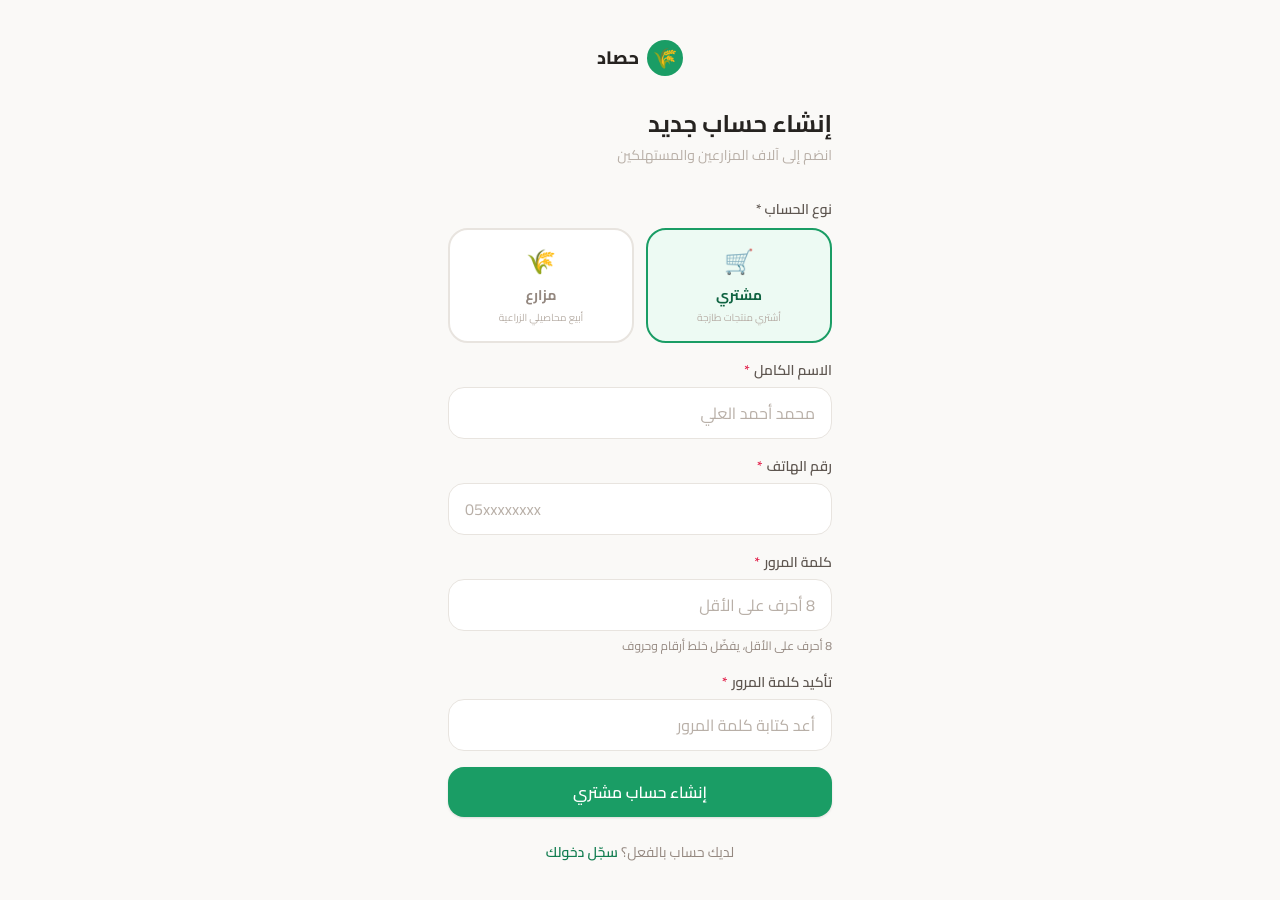
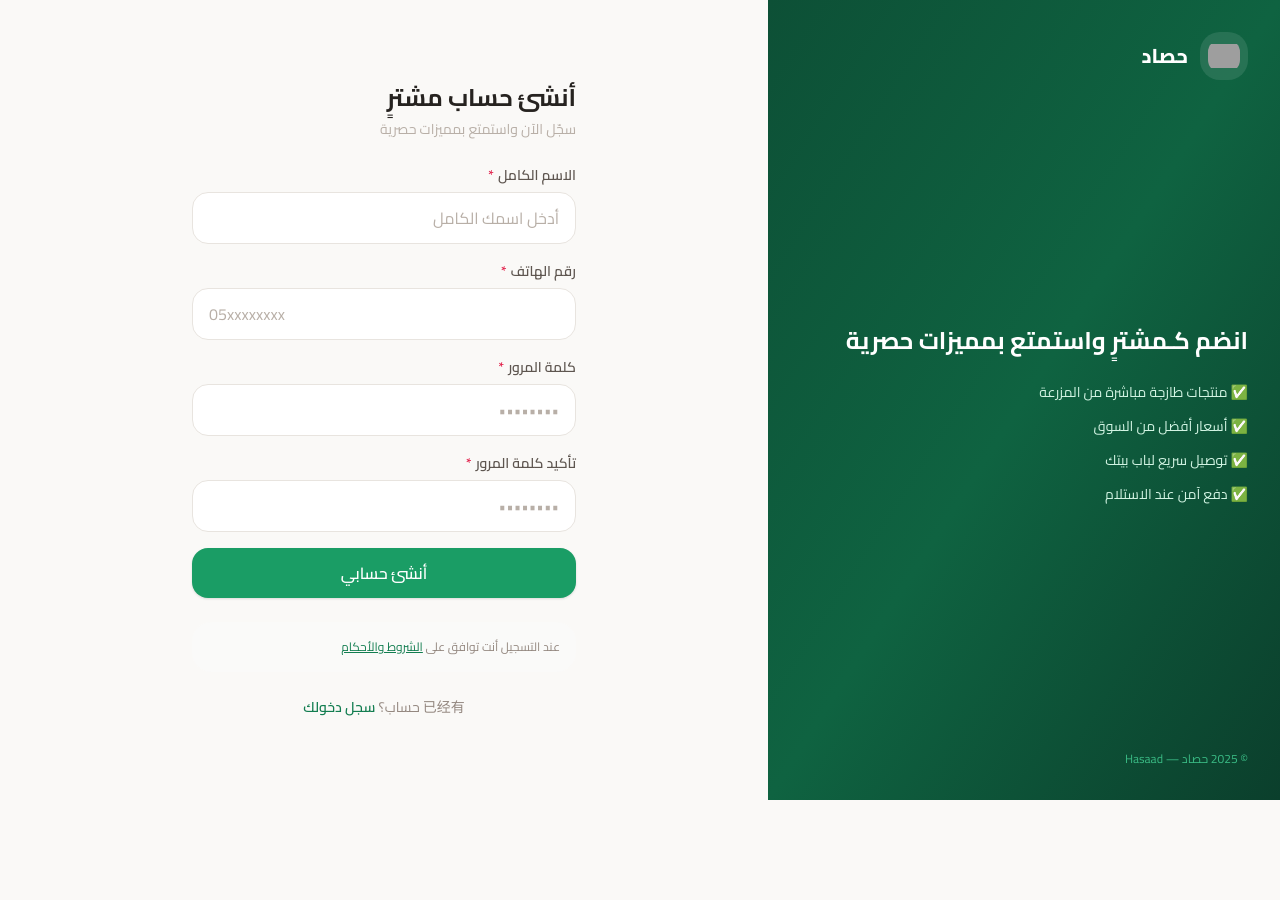
Before and after one commit to ahmadeiss/Farmer, a Next.js app in the folder frontend/: page /register in a window 1280 px wide. Shown: the top 900 px of the page. After the commit the page ends 800 px from the top, so only its background shows below. Built offline with nearby package versions, Linux system fonts and the light colour scheme; no server answers; grey boxes are pictures that could not be loaded.

Commit message:
v1.2 frontend

```diff
--- a/frontend/src/app/login/page.tsx
+++ b/frontend/src/app/login/page.tsx
@@ -79,20 +79,33 @@ function LoginPageContent() {
 
   return (
     <div className="min-h-screen bg-surface-warm flex">
-      {/* Left decorative panel – hidden on mobile */}
-      <div className="hidden lg:flex lg:w-2/5 bg-forest-800 flex-col justify-between p-10">
-        <Link href="/" className="flex items-center gap-3">
+      {/* Left panel with logo background */}
+      <div className="hidden lg:flex lg:w-2/5 bg-gradient-to-br from-forest-800 via-forest-700 to-forest-900 flex-col justify-between p-8 relative overflow-hidden">
+        {/* Background pattern */}
+        <div className="absolute inset-0 opacity-10">
+          <div className="absolute inset-0" style={{
+            backgroundImage: `url('https://res.cloudinary.com/dutilondd/image/upload/v1777122878/logo_hasaad_v8s05t.png')`,
+            backgroundSize: '40%',
+            backgroundRepeat: 'no-repeat',
+            backgroundPosition: 'center',
+            filter: 'blur(2px)',
+          }} />
+        </div>
+
+        <div className="relative">
+          <Link href="/" className="flex items-center gap-3">
             <Image
               src="https://res.cloudinary.com/dutilondd/image/upload/v1777122878/logo_hasaad_v8s05t.png"
               alt="حصاد"
-              width={40}
-              height={40}
-              className="w-10 h-10 rounded-xl object-contain bg-white/10"
+              width={48}
+              height={48}
+              className="w-12 h-12 rounded-xl object-contain bg-white/10 p-2"
             />
-            <span className="text-white font-extrabold text-lg">حصاد</span>
+            <span className="text-white font-extrabold text-xl">حصاد</span>
           </Link>
+        </div>
 
-        <div className="space-y-3">
+        <div className="relative space-y-4">
           {[
             { icon: "🌾", text: "منتجات طازجة مباشرة من المزرعة" },
             { icon: "💵", text: "الدفع عند الاستلام — لا مخاطرة" },
@@ -105,7 +118,7 @@ function LoginPageContent() {
           ))}
         </div>
 
-        <p className="text-forest-400 text-xs">© 2025 حصاد — Hasaad</p>
+        <p className="relative text-forest-400 text-xs">© 2025 حصاد — Hasaad</p>
       </div>
 
       {/* Right form panel */}
@@ -116,9 +129,9 @@ function LoginPageContent() {
             <Image
               src="https://res.cloudinary.com/dutilondd/image/upload/v1777122878/logo_hasaad_v8s05t.png"
               alt="حصاد"
-              width={36}
-              height={36}
-              className="w-9 h-9 rounded-xl object-contain bg-forest-500 p-1"
+              width={40}
+              height={40}
+              className="w-10 h-10 rounded-xl object-contain bg-forest-500 p-1.5"
             />
             <span className="font-extrabold text-stone-900 text-lg">حصاد</span>
           </Link>
--- a/frontend/src/app/register/page.tsx
+++ b/frontend/src/app/register/page.tsx
@@ -3,6 +3,7 @@
 import { Suspense, useState } from "react";
 import { useRouter, useSearchParams } from "next/navigation";
 import Link from "next/link";
+import Image from "next/image";
 import { useForm } from "react-hook-form";
 import { zodResolver } from "@hookform/resolvers/zod";
 import { z } from "zod";
@@ -12,50 +13,47 @@ import { useAuthStore } from "@/store/authStore";
 import { useGuestOnly } from "@/hooks/useAuthGuard";
 import Button from "@/components/ui/Button";
 import Input from "@/components/ui/Input";
+import type { User } from "@/types";
 
 const schema = z.object({
-  full_name: z.string().min(3, "الاسم يجب أن يكون 3 أحرف على الأقل"),
-  phone: z.string().min(7, "رقم هاتف غير صالح"),
-  password: z.string().min(8, "كلمة المرور يجب أن تكون 8 أحرف على الأقل"),
+  full_name: z.string().min(3, "الاسم الكامل يجب أن يكون 3 أحرف على الأقل"),
+  phone: z.string().min(9, "رقم الهاتف يجب أن يكون 9 أرقام"),
+  password: z.string().min(6, "كلمة المرور يجب أن تكون 6 أحرف على الأقل"),
   password_confirm: z.string(),
-  role: z.enum(["farmer", "buyer"]),
-}).refine((d) => d.password === d.password_confirm, {
-  message: "كلمتا المرور غير متطابقتان",
+}).refine((data) => data.password === data.password_confirm, {
+  message: "كلمات المرور غير متطابقة",
   path: ["password_confirm"],
 });
 
 type FormData = z.infer<typeof schema>;
 
 export default function RegisterPage() {
+  const searchParams = useSearchParams();
+  const role = searchParams.get("role") || "buyer";
+
   return (
     <Suspense fallback={<div className="min-h-screen bg-surface-warm" />}>
-      <RegisterPageContent />
+      <RegisterPageContent role={role} />
     </Suspense>
   );
 }
 
-function RegisterPageContent() {
+function RegisterPageContent({ role }: { role: string }) {
   const router = useRouter();
-  const searchParams = useSearchParams();
-  const defaultRole = (searchParams.get("role") as "farmer" | "buyer") || "buyer";
   const { setAuth } = useAuthStore();
   const [isLoading, setIsLoading] = useState(false);
 
-  // ALL hooks must be called unconditionally before any early return (Rules of Hooks)
   const {
     register,
     handleSubmit,
-    watch,
     formState: { errors },
   } = useForm<FormData>({
     resolver: zodResolver(schema),
-    defaultValues: { role: defaultRole },
+    defaultValues: { full_name: "", phone: "", password: "", password_confirm: "" },
   });
 
-  const role = watch("role");
+  const { mounted, isAuthenticated } = useGuestOnly();
 
-  // Redirect to dashboard if already logged in
-  const { mounted, isAuthenticated } = useGuestOnly();
   if (!mounted || isAuthenticated) {
     return (
       <div className="min-h-screen bg-surface-warm flex items-center justify-center">
@@ -64,69 +62,101 @@ function RegisterPageContent() {
     );
   }
 
+  const roleLabel = role === "farmer" ? "مزارع" : "مشترٍ";
+
   const onSubmit = async (data: FormData) => {
     setIsLoading(true);
     try {
-      const { password_confirm, ...payload } = data;
+      const payload = {
+        full_name: data.full_name,
+        phone: data.phone,
+        password: data.password,
+        password_confirm: data.password_confirm,
+        role,
+      };
       const res = await authApi.register(payload);
-      const { tokens, ...user } = res.data;
-      setAuth(user, tokens);
-      toast.success("تم إنشاء الحساب بنجاح! ✅");
+      const { user, access, refresh } = res.data as { user: User; access: string; refresh: string };
+      setAuth(user, { access, refresh });
+      toast.success(`أهلاً ${user.full_name} 👋 تم إنشاء حسابك بنجاح!`);
+
       if (role === "farmer") router.push("/farmer/dashboard");
       else router.push("/marketplace");
     } catch (err: unknown) {
-      toast.error(extractApiError(err, "حدث خطأ أثناء إنشاء الحساب. حاول مرة أخرى."));
+      toast.error(extractApiError(err, "تعذر إنشاء الحساب"));
     } finally {
       setIsLoading(false);
     }
   };
 
-  const ROLES = [
-    { value: "buyer", icon: "🛒", label: "مشتري", desc: "أشتري منتجات طازجة" },
-    { value: "farmer", icon: "🌾", label: "مزارع", desc: "أبيع محاصيلي الزراعية" },
-  ] as const;
+  return (
+    <div className="min-h-screen bg-surface-warm flex">
+      {/* Left panel */}
+      <div className="hidden lg:flex lg:w-2/5 bg-gradient-to-br from-forest-800 via-forest-700 to-forest-900 flex-col justify-between p-8">
+        <div className="relative">
+          <Link href="/" className="flex items-center gap-3">
+            <Image
+              src="https://res.cloudinary.com/dutilondd/image/upload/v1777122878/logo_hasaad_v8s05t.png"
+              alt="حصاد"
+              width={48}
+              height={48}
+              className="w-12 h-12 rounded-xl object-contain bg-white/10 p-2"
+            />
+            <span className="text-white font-extrabold text-xl">حصاد</span>
+          </Link>
+        </div>
 
-  return (
-    <div className="min-h-screen bg-surface-warm flex items-center justify-center p-6 sm:p-10">
+        <div className="relative space-y-6">
+          <h2 className="text-2xl font-bold text-white">
+            انضم كـ{roleLabel} واستمتع بمميزات حصرية
+          </h2>
+          <ul className="space-y-3">
+            {role === "farmer" ? [
+              "✅ بيع منتجاتك مباشرة للمستهلكين",
+              "✅ أسعار عادلة بدون وسطاء",
+              "✅ إدارة Orders بسهولة من هاتفك",
+              "✅ استلام المدفوعات عبر المحفظة",
+            ] : [
+              "✅ منتجات طازجة مباشرة من المزرعة",
+              "✅ أسعار أفضل من السوق",
+              "✅ توصيل سريع لباب بيتك",
+              "✅ دفع آمن عند الاستلام",
+            ].map((feat) => (
+              <li key={feat} className="flex items-center gap-2 text-forest-100 text-sm">
+                {feat}
+              </li>
+            ))}
+          </ul>
+        </div>
+
+        <p className="relative text-forest-400 text-xs">© 2025 حصاد — Hasaad</p>
+      </div>
+
+      {/* Right form panel */}
+      <div className="flex-1 flex items-center justify-center p-6 sm:p-10 overflow-auto">
         <div className="w-full max-w-sm">
-        <Link href="/" className="flex items-center gap-2 mb-8 justify-center">
-          <div className="w-9 h-9 bg-forest-500 rounded-xl flex items-center justify-center">
-            <span className="text-white text-xl">🌾</span>
-          </div>
-          <span className="font-extrabold text-stone-900 text-lg">حصاد</span>
+          <Link href="/" className="lg:hidden flex items-center gap-2 mb-6 justify-center">
+            <Image
+              src="https://res.cloudinary.com/dutilondd/image/upload/v1777122878/logo_hasaad_v8s05t.png"
+              alt="حصاد"
+              width={40}
+              height={40}
+              className="w-10 h-10 rounded-xl object-contain bg-forest-500 p-1.5"
+            />
           </Link>
 
-        <h1 className="text-2xl font-bold text-stone-900 mb-1">إنشاء حساب جديد</h1>
-        <p className="text-stone-400 text-sm mb-8">انضم إلى آلاف المزارعين والمستهلكين</p>
+          <h1 className="text-2xl font-bold text-stone-900 mb-1">
+            {role === "farmer" ? "أنشئ حساب مزارع" : "أنشئ حساب مشترٍ"}
+          </h1>
+          <p className="text-stone-400 text-sm mb-6">
+            سجّل الآن واستمتع بمميزات حصرية
+          </p>
 
           <form onSubmit={handleSubmit(onSubmit)} className="space-y-4">
-          <div>
-            <p className="field-label mb-2">نوع الحساب *</p>
-            <div className="grid grid-cols-2 gap-3">
-              {ROLES.map((opt) => (
-                <label
-                  key={opt.value}
-                  className={`flex flex-col items-center gap-1.5 p-4 border-2 rounded-xl cursor-pointer transition-all duration-150 text-center ${
-                    role === opt.value
-                      ? "border-forest-500 bg-forest-50 text-forest-700"
-                      : "border-surface-border text-stone-500 hover:border-stone-300 bg-white"
-                  }`}
-                >
-                  <input type="radio" value={opt.value} className="hidden" {...register("role")} />
-                  <span className="text-2xl">{opt.icon}</span>
-                  <span className="font-bold text-sm">{opt.label}</span>
-                  <span className="text-2xs leading-tight text-stone-400">{opt.desc}</span>
-                </label>
-              ))}
-            </div>
-          </div>
-
             <Input
               label="الاسم الكامل"
-            placeholder="محمد أحمد العلي"
-            autoComplete="name"
+              placeholder="أدخل اسمك الكامل"
+              error={errors.full_name?.message}
               required
-            error={errors.full_name?.message}
               {...register("full_name")}
             />
             <Input
@@ -134,44 +164,50 @@ function RegisterPageContent() {
               placeholder="05xxxxxxxx"
               type="tel"
               inputMode="tel"
+              className="dir-ltr"
               autoComplete="tel"
-            className="dir-ltr"
+              error={errors.phone?.message}
               required
-            error={errors.phone?.message}
               {...register("phone")}
             />
             <Input
               label="كلمة المرور"
               type="password"
-            placeholder="8 أحرف على الأقل"
-            autoComplete="new-password"
+              placeholder="••••••••"
+              error={errors.password?.message}
               required
-            error={errors.password?.message}
-            hint="8 أحرف على الأقل، يفضّل خلط أرقام وحروف"
               {...register("password")}
             />
             <Input
               label="تأكيد كلمة المرور"
               type="password"
-            placeholder="أعد كتابة كلمة المرور"
-            autoComplete="new-password"
+              placeholder="••••••••"
+              error={errors.password_confirm?.message}
               required
-            error={errors.password_confirm?.message}
               {...register("password_confirm")}
             />
 
             <Button type="submit" fullWidth size="lg" loading={isLoading}>
-            {isLoading ? "جارٍ إنشاء الحساب..." : `إنشاء حساب ${role === "farmer" ? "مزارع" : "مشتري"}`}
+              أنشئ حسابي
             </Button>
           </form>
 
+          <div className="mt-6 p-4 bg-stone-50 rounded-xl">
+            <p className="text-xs text-stone-500">
+              عند التسجيل أنت توافق على{" "}
+              <Link href="/terms" className="text-forest-600 underline">الشروط والأحكام</Link>
+            </p>
+          </div>
+
           <p className="text-center text-sm text-stone-500 mt-6">
-          لديك حساب بالفعل؟{" "}
-          <Link href="/login" className="text-forest-600 font-semibold hover:text-forest-700 transition-colors">
-            سجّل دخولك
+           已经有 حساب؟{" "}
+            <Link href="/login"
+              className="text-forest-600 font-semibold hover:text-forest-700 transition-colors">
+              سجل دخولك
             </Link>
           </p>
         </div>
       </div>
+    </div>
   );
 }
```
Lines whose indentation alone changed are shown as unchanged.
